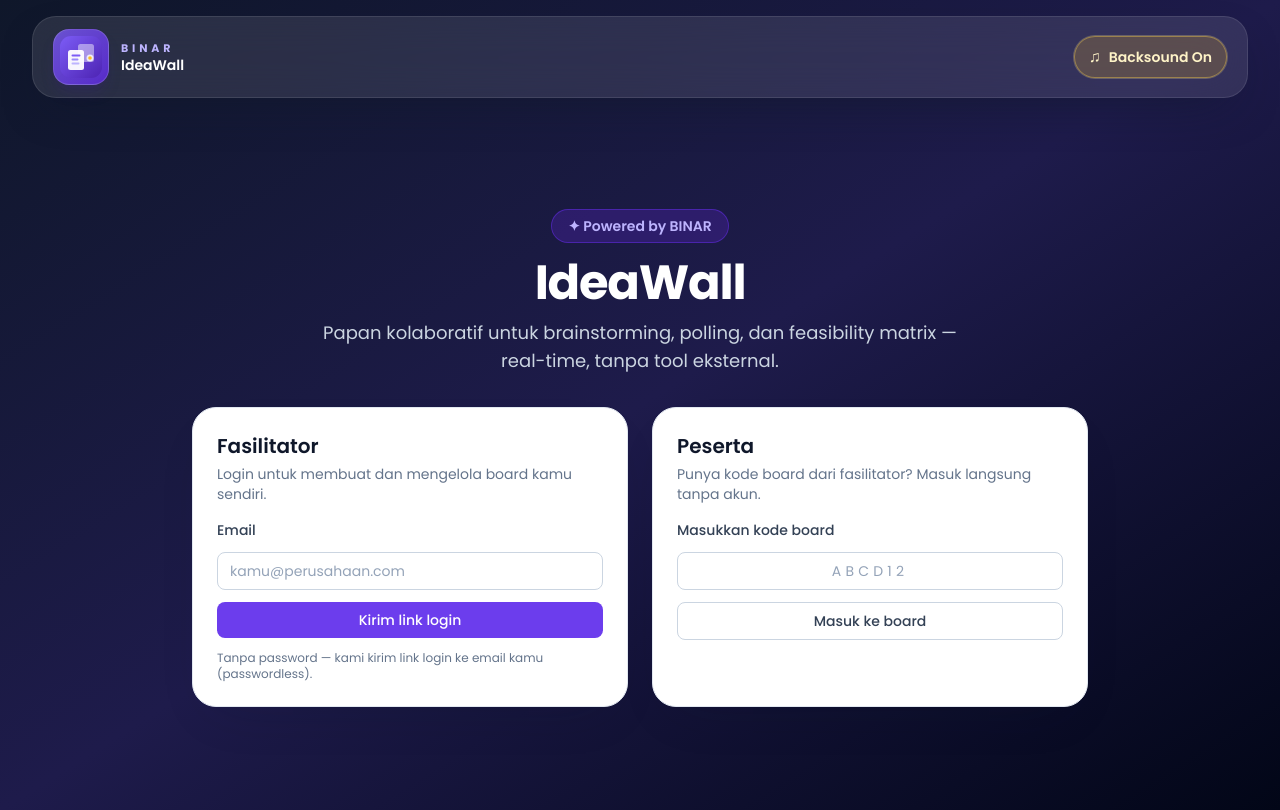
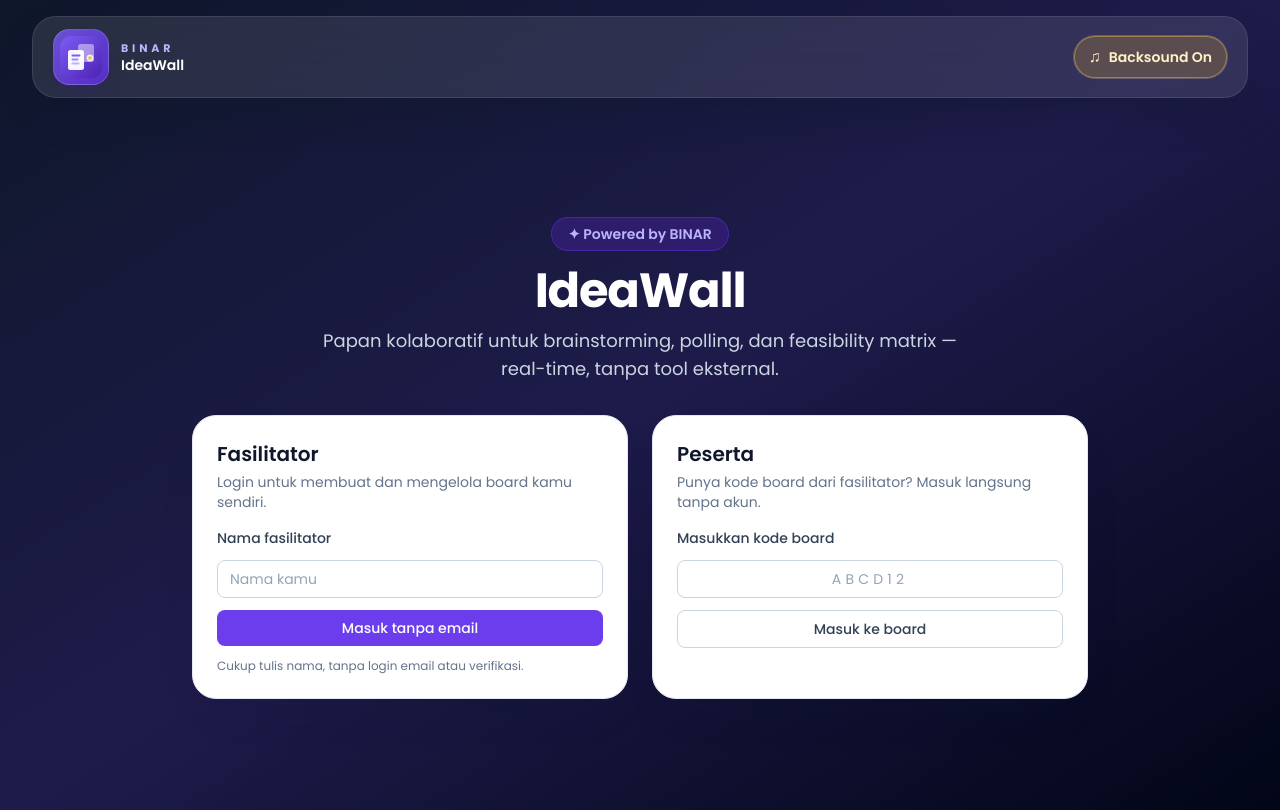
Before and after one commit to binarlearning2/ideawall-3, a Next.js app: page / in a window 1280 px wide. Built offline with nearby package versions, Linux system fonts and the light colour scheme; no server answers.

Commit message:
feat: allow facilitator entry without email

```diff
--- /dev/null
+++ b/app/api/auth/anonymous-profile/route.ts
@@ -0,0 +1,67 @@
+import { NextResponse } from "next/server";
+import { createAdminClient } from "@/lib/supabase/admin";
+import { createClient } from "@/lib/supabase/server";
+
+export async function POST(request: Request) {
+  const supabase = createClient();
+  const {
+    data: { user },
+    error: userError,
+  } = await supabase.auth.getUser();
+
+  if (userError || !user) {
+    return NextResponse.json({ error: "Unauthorized" }, { status: 401 });
+  }
+
+  let body: Record<string, unknown> = {};
+  try {
+    body = (await request.json()) ?? {};
+  } catch {
+    body = {};
+  }
+
+  const rawName = typeof body.displayName === "string" ? body.displayName.trim() : "";
+  const displayName = rawName || (user.user_metadata?.display_name as string | undefined) || "Fasilitator";
+  const fallbackEmail = `${user.id}@anonymous.local`;
+
+  const admin = createAdminClient();
+  const { data: existingProfile, error: profileLookupError } = await admin
+    .from("profiles")
+    .select("id")
+    .eq("id", user.id)
+    .maybeSingle();
+
+  if (profileLookupError) {
+    return NextResponse.json({ error: profileLookupError.message }, { status: 500 });
+  }
+
+  if (!existingProfile) {
+    const { error: insertError } = await admin.from("profiles").insert({
+      id: user.id,
+      display_name: displayName,
+      email: fallbackEmail,
+    });
+
+    if (insertError) {
+      return NextResponse.json({ error: insertError.message }, { status: 500 });
+    }
+  } else {
+    const { error: updateError } = await admin
+      .from("profiles")
+      .update({ display_name: displayName })
+      .eq("id", user.id);
+
+    if (updateError) {
+      return NextResponse.json({ error: updateError.message }, { status: 500 });
+    }
+  }
+
+  await admin.auth.admin.updateUserById(user.id, {
+    user_metadata: {
+      ...(user.user_metadata ?? {}),
+      display_name: displayName,
+    },
+  });
+
+  return NextResponse.json({ ok: true, displayName });
+}
--- a/components/LoginForm.tsx
+++ b/components/LoginForm.tsx
@@ -1,73 +1,68 @@
 "use client";
 
 import { useState } from "react";
-import { createClient } from "@/lib/supabase/client";
+import { useRouter } from "next/navigation";
 import { Button } from "@/components/ui/Button";
 import { Input } from "@/components/ui/Input";
 
 export function LoginForm() {
-  const [email, setEmail] = useState("");
-  const [status, setStatus] = useState<"idle" | "sending" | "sent" | "error">("idle");
+  const router = useRouter();
+  const [name, setName] = useState("");
+  const [status, setStatus] = useState<"idle" | "submitting">("idle");
   const [errorMessage, setErrorMessage] = useState("");
 
   async function handleSubmit(e: React.FormEvent) {
     e.preventDefault();
-    setStatus("sending");
-    setErrorMessage("");
-
-    const supabase = createClient();
-    const siteUrl = process.env.NEXT_PUBLIC_SITE_URL || window.location.origin;
-    const redirectTo = new URL("/auth/callback", siteUrl);
-    redirectTo.searchParams.set("next", "/boards");
-
-    const { error } = await supabase.auth.signInWithOtp({
-      email,
-      options: {
-        emailRedirectTo: redirectTo.toString(),
-      },
-    });
-
-    if (error) {
-      setStatus("error");
-      setErrorMessage(error.message);
+    const trimmed = name.trim();
+    if (!trimmed || trimmed.length > 50) {
+      setErrorMessage("Nama wajib diisi (maksimal 50 karakter)");
       return;
     }
 
-    setStatus("sent");
-  }
+    setStatus("submitting");
+    setErrorMessage("");
 
-  if (status === "sent") {
-    return (
-      <div className="rounded-lg border border-brand-200 bg-brand-50 p-4 text-sm text-brand-800">
-        Link login sudah dikirim ke <strong>{email}</strong>. Cek inbox kamu dan klik link-nya
-        untuk masuk.
-      </div>
-    );
+    try {
+      const response = await fetch("/api/auth/anonymous-profile", {
+        method: "POST",
+        headers: { "Content-Type": "application/json" },
+        body: JSON.stringify({ displayName: trimmed }),
+      });
+
+      if (!response.ok) {
+        throw new Error("Gagal masuk");
+      }
+
+      router.push("/boards");
+    } catch {
+      setStatus("idle");
+      setErrorMessage("Gagal masuk. Coba lagi.");
+    }
   }
 
   return (
     <form onSubmit={handleSubmit} className="space-y-3">
-      <label htmlFor="email" className="block text-sm font-medium text-slate-700">
-        Email
+      <label htmlFor="name" className="block text-sm font-medium text-slate-700">
+        Nama fasilitator
       </label>
       <Input
-        id="email"
-        type="email"
+        id="name"
         required
-        placeholder="kamu@perusahaan.com"
-        value={email}
-        onChange={(e) => setEmail(e.target.value)}
+        placeholder="Nama kamu"
+        value={name}
+        maxLength={50}
+        onChange={(e) => setName(e.target.value)}
       />
-      {status === "error" && (
+      {errorMessage && (
         <p className="text-sm text-red-600" role="alert">
           {errorMessage}
         </p>
       )}
-      <Button type="submit" disabled={status === "sending"} className="w-full">
-        {status === "sending" ? "Mengirim link..." : "Kirim link login"}
+      <Button type="submit" disabled={status === "submitting"} className="w-full">
+        {status === "submitting" ? "Masuk..." : "Masuk tanpa email"}
       </Button>
       <p className="text-xs text-slate-500">
-        Tanpa password — kami kirim link login ke email kamu (passwordless).
+        Cukup tulis nama, tanpa login email atau verifikasi.
       </p>
     </form>
   );
```
